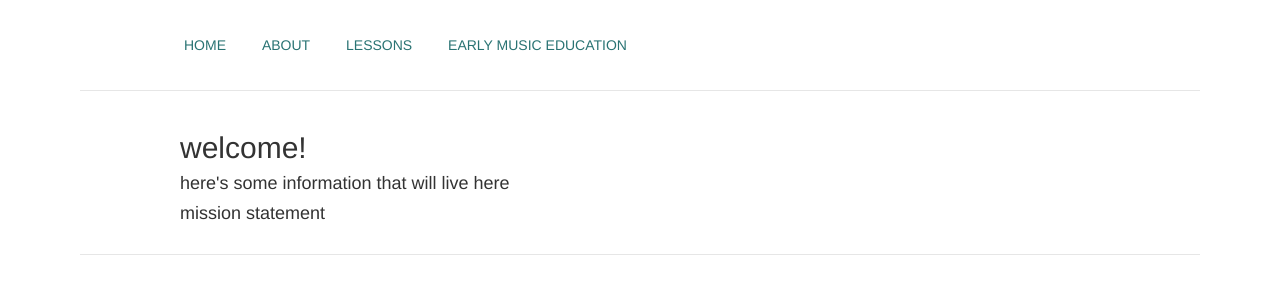
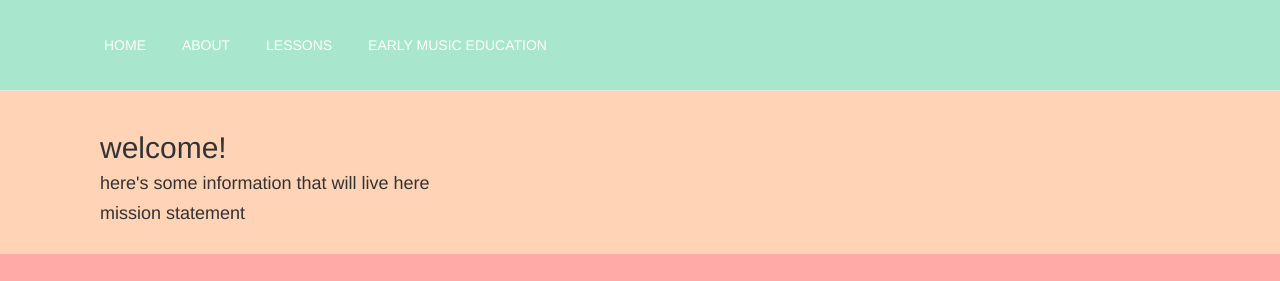
Before and after one commit to emilywatkins/music_teacher_site, a Rails app: page / in a window 1280 px wide. Shown: the top 281 px of the page. Run offline with Rails 7, Linux system fonts and the light colour scheme; style sheets or scripts are compiled from the project's sources; some libraries are stand-ins or nearby versions.

Commit message:
add background color scheme for landing page.

```diff
--- a/app/assets/stylesheets/application.scss
+++ b/app/assets/stylesheets/application.scss
@@ -15,31 +15,33 @@
  @import "bootstrap-sprockets";
  @import "bootstrap";
 
-body {
+ body {
+   background-color: #DCEDC2;
+ }
 
-}
 
 .navbar.navbar-default {
-  background: none;
+  background: #A8E6CE;
   padding: 20px;
-  border-bottom: 1px solid #E6E6E6;
-  margin: 0px 80px 0px 80px;
+  // border-bottom: 1px solid #E6E6E6;
+  // margin: 0px 80px 0px 80px;
   padding-left: 50px;
 }
 
 a {
   text-transform: uppercase;
   margin: 8px;
-  color: #297373;
+  color: white;
 }
 
 #welcome {
-  border-bottom: 1px solid #E6E6E6;
+  // border-bottom: 1px solid #E6E6E6;
   // background-image: url(asset_path('piano_hands'));
-  // margin-top: -70px;
+  margin-top: -20px;
   padding: 20px;
   padding-left: 100px;
-  margin: 0px 80px 0px 80px;
+  // margin: 0px 80px 0px 80px;
+  background-color: #FFD3B5;
 }
 
 #nav-blocks img {
@@ -53,6 +55,7 @@ a {
   display: flex;
   justify-content: center;
   align-items: center;
-  margin: 0px 80px 0px 80px;
-  border-bottom: 1px solid #E6E6E6;
+  // margin: 0px 80px 0px 80px;
+  // border-bottom: 1px solid #E6E6E6;
+  background-color: #FFAAA6;
 }
```
